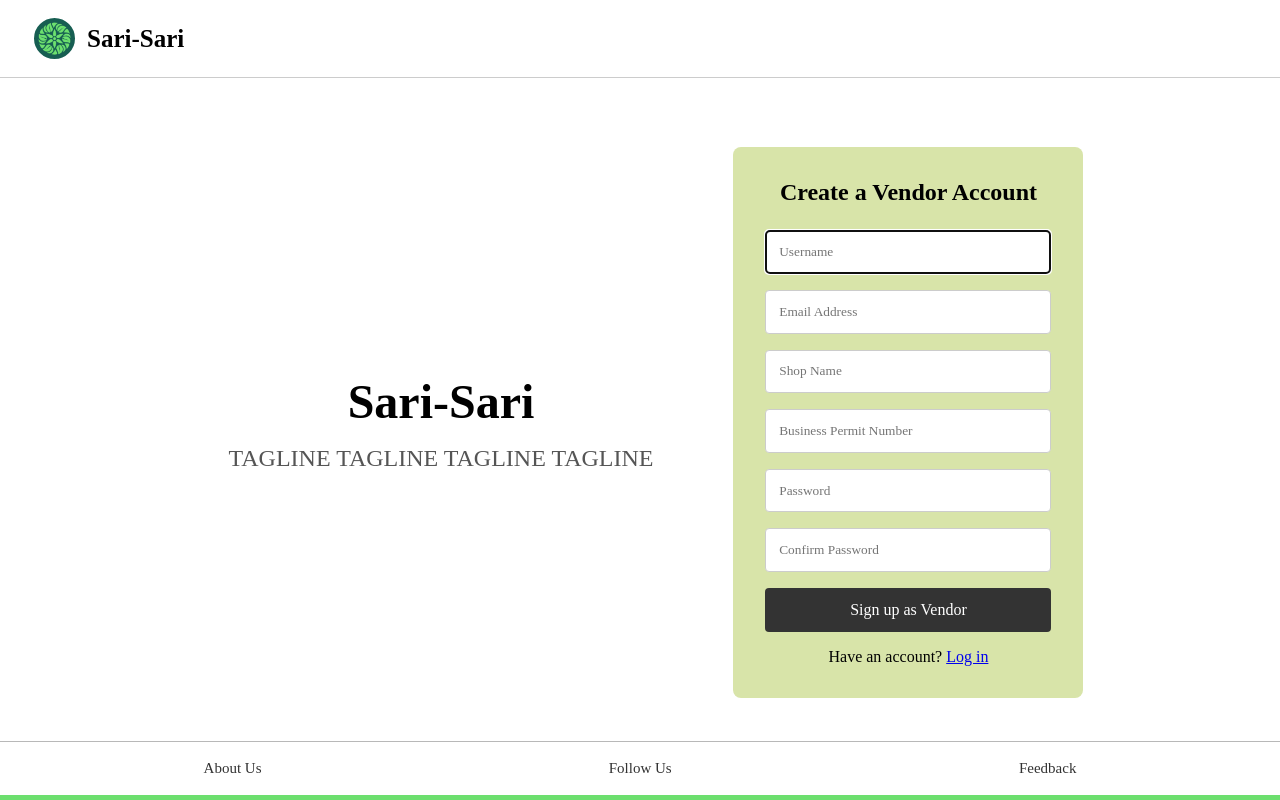
After one commit to morel-porel/CSIT327-G1-Sari-SariAgriculturalMarket, a Django app: page /auth/signup/vendor/ in a window 1280 px wide. The commit adds this page. Run offline with Django 5.2, Linux system fonts and the light colour scheme; some web fonts are replaced.

Commit message:
feature(users): added a new vendor sign up page

```diff
--- a/static/css/style.css
+++ b/static/css/style.css
@@ -27,7 +27,8 @@ footer { border-top: 1px solid #ccc; margin-top: auto; }
     justify-content: center;
     align-items: center;
     gap: 5rem;
-    padding: 2rem;
+    padding-bottom: 2rem;
+    padding-left: 2rem;
 }
 .info-section { text-align: center; }
 .logo-large { font-size: 3rem; font-weight: bold; margin-bottom: 1rem; }
--- /dev/null
+++ b/templates/registration/vendor_signup.html
@@ -0,0 +1,35 @@
+{% extends 'base.html' %}
+
+{% load static %}
+
+{% block css %}
+<link rel="stylesheet" href="{% static 'css/style.css' %}">
+{% endblock %}
+
+{% block content %}
+<div class="info-section">
+    <div class="logo-large">Sari-Sari</div>
+    <p class="tagline">TAGLINE TAGLINE TAGLINE TAGLINE</p>
+</div>
+
+<div class="form-section">
+    <div class="form-box">
+        <h2>Create a Vendor Account</h2>
+        <form method="post">
+            {% csrf_token %}
+
+            <!-- Manually render each field to use our placeholders -->
+            <div class="form-field">{{ form.username }} {{ form.username.errors }}</div>
+            <div class="form-field">{{ form.email }} {{ form.email.errors }}</div>
+            <div class="form-field">{{ form.shop_name }} {{ form.shop_name.errors }}</div>
+            <div class="form-field">{{ form.business_permit_number }} {{ form.business_permit_number.errors }}</div>
+            <div class="form-field">{{ form.password1 }} {{ form.password1.errors }}</div>
+            <div class="form-field">{{ form.password2 }} {{ form.password2.errors }}</div>
+
+            <button type="submit" class="btn-submit">Sign up as Vendor</button>
+        </form>
+        <div class="or-divider"></div>
+        <p>Have an account? <a href="{% url 'login' %}">Log in</a></p>
+    </div>
+</div>
+{% endblock %}
--- a/users/forms.py
+++ b/users/forms.py
@@ -1,34 +1,68 @@
 # users/forms.py
 from django import forms
 from django.contrib.auth.forms import UserCreationForm
-from .models import CustomUser
+from .models import CustomUser, VendorProfile
 
-class SignUpForm(UserCreationForm):
+class CustomUserCreationForm(UserCreationForm):
+    def __init__(self, *args, **kwargs):
+        super().__init__(*args, **kwargs)
+
+        placeholders = {
+            'username': 'Username',
+            'email': 'Email Address',
+            'password1': 'Password',
+            'password2': 'Confirm Password',
+            'shop_name': 'Shop Name',
+            'business_permit_number': 'Business Permit Number',
+        }
+
+        for field_name, field in self.fields.items():
+            field.help_text = None  # Remove the default help text
+            if field_name in placeholders:
+                field.widget.attrs['placeholder'] = placeholders[field_name]
+                field.label = ''  # Remove the label
+
+
+class ConsumerSignUpForm(CustomUserCreationForm):
     class Meta(UserCreationForm.Meta):
         model = CustomUser
-        fields = ('username', 'email', 'phone_number', 'role')
+        fields = ('username', 'email')
+
+    def save(self, commit=True):
+        user = super().save(commit=False)
+        user.role = CustomUser.Role.CONSUMER
+        if commit:
+            user.save()
+        return user
+
+class VendorSignUpForm(CustomUserCreationForm):
+    shop_name = forms.CharField(max_length=255, required=True)
+    business_permit_number = forms.CharField(max_length=100, required=True)
+
+    class Meta(UserCreationForm.Meta):
+        model = CustomUser
+        fields = ('username', 'email')
 
     def __init__(self, *args, **kwargs):
         super().__init__(*args, **kwargs)
+        self.field_order = [
+            'username',
+            'email',
+            'shop_name',
+            'business_permit_number',
+            'password1',
+            'password2'
+        ]
 
-        # Define placeholders for each field
-        placeholders = {
-            'username': 'Username',
-            'email': 'Email Address',
-            'phone_number': 'Phone Number',
-            'password1': 'Password',
-            'password2': 'Confirm Password',
-        }
 
-        # Remove the default help text and add placeholders
-        for field_name, field in self.fields.items():
-            # Remove the built-in help text
-            field.help_text = None
-
-            # Add placeholder attribute if it's in our dictionary
-            if field_name in placeholders:
-                field.widget.attrs['placeholder'] = placeholders[field_name]
-                field.label = '' # Remove the label, since we have a placeholder
-
-        # Special handling for the 'role' field if needed
-        self.fields['role'].label = 'Select your role:' # We can keep a label for radio buttons
+    def save(self, commit=True):
+        user = super().save(commit=False)
+        user.role = CustomUser.Role.VENDOR
+        if commit:
+            user.save()
+            VendorProfile.objects.create(
+                user=user,
+                shop_name=self.cleaned_data.get('shop_name'),
+                business_permit_number=self.cleaned_data.get('business_permit_number')
+            )
+        return user
--- a/users/urls.py
+++ b/users/urls.py
@@ -3,7 +3,8 @@ from django.urls import path
 from . import views
 
 urlpatterns = [
-    path('signup/', views.signup_view, name='signup'),
+    path('signup/', views.consumer_signup_view, name='signup'),
+    path('signup/vendor/', views.vendor_signup_view, name='vendor_signup'),
     path('login/', views.login_view, name='login'),
     path('logout/', views.logout_view, name='logout'),
 ]
--- a/users/views.py
+++ b/users/views.py
@@ -1,18 +1,29 @@
 from django.shortcuts import render, redirect
 from django.contrib.auth import login, authenticate, logout
 from django.contrib.auth.forms import AuthenticationForm
-from .forms import SignUpForm
+from .forms import ConsumerSignUpForm, VendorSignUpForm
 
-def signup_view(request):
+def consumer_signup_view(request):
     if request.method == 'POST':
-        form = SignUpForm(request.POST)
+        form = ConsumerSignUpForm(request.POST)
         if form.is_valid():
             user = form.save()
-            login(request, user) # Optional: log the user in immediately after signing up
+            login(request, user)
             return redirect('home') # Redirect to a home/dashboard page after success
     else:
-        form = SignUpForm()
+        form = ConsumerSignUpForm()
     return render(request, 'registration/signup.html', {'form': form})
+
+def vendor_signup_view(request):
+    if request.method == 'POST':
+        form = VendorSignUpForm(request.POST)
+        if form.is_valid():
+            user = form.save()
+            login(request, user)
+            return redirect('home') # Redirect home after signup
+    else:
+        form = VendorSignUpForm()
+    return render(request, 'registration/vendor_signup.html', {'form': form})
 
 def login_view(request):
     if request.method == 'POST':
@@ -23,7 +34,12 @@ def login_view(request):
             user = authenticate(username=username, password=password)
             if user is not None:
                 login(request, user)
-                return redirect('home') # Redirect to a home/dashboard page after success
+                if user.role == 'VENDOR':
+                    return redirect('home')
+                elif user.role == 'CONSUMER':
+                    return redirect('home')
+                else: # Fallback for admins
+                    return redirect('/admin/')
     else:
         form = AuthenticationForm()
     return render(request, 'registration/login.html', {'form': form})
```
Also changed, not shown: templates/registration/login.html (+6 -1 lines), users/admin.py (+8 -1 lines).
